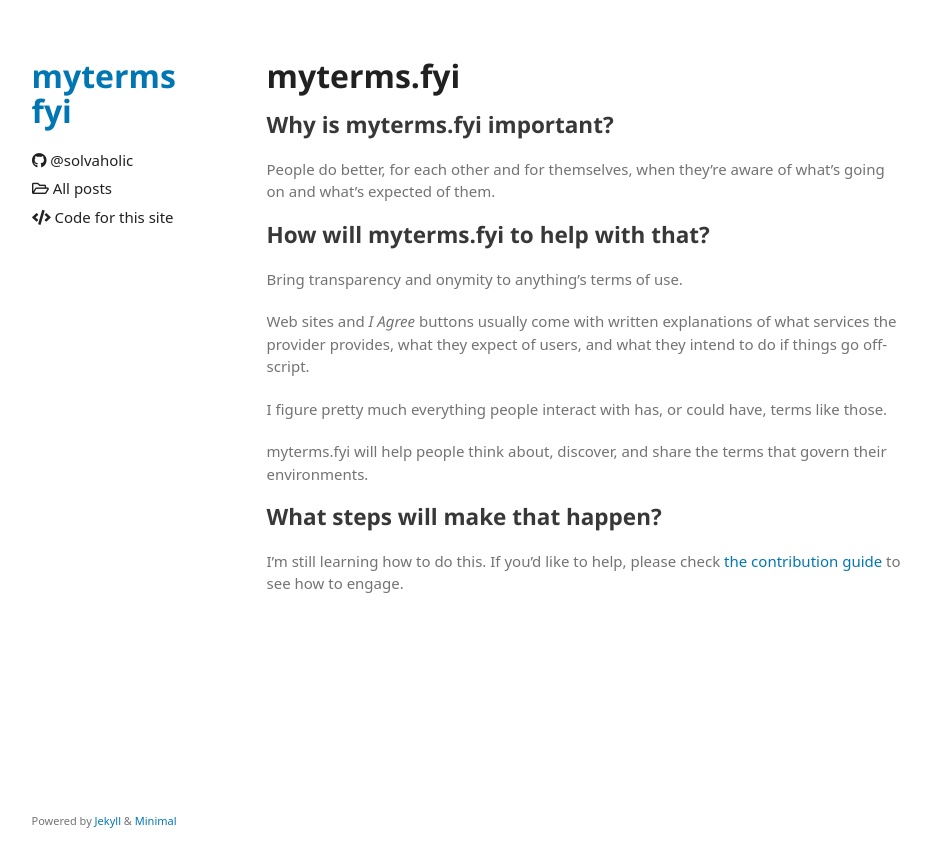
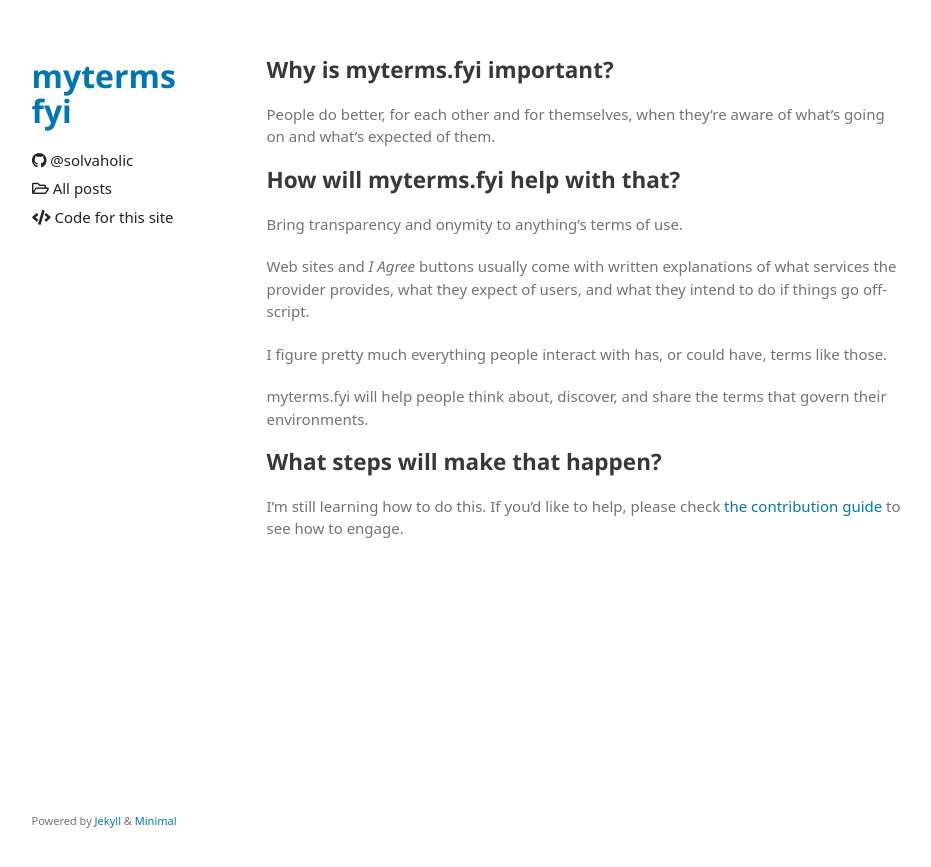
Before and after one commit to solvaholic/myterms.fyi, a Jekyll site: the page built from docs/README.md, in a window 1280 px wide. Shown: the top 867 px of the page, without its empty margins (171-1102 px from the left). Built offline with Jekyll 4.4.1, drawn with Linux system fonts in a browser that asks for light colours; some web fonts are replaced; a script that is not in the unit is left out; the repository's description, which GitHub fills in, is left out.

Commit message:
Hide H1 in rendered README
and hide repo description in _layouts/default.html

```diff
--- a/docs/README.md
+++ b/docs/README.md
@@ -2,15 +2,18 @@
 title: README
 layout: default
 permalink: index.html
+renderh1: false
 ---
 
+{% if page.renderh1 %}
 # myterms.fyi
+{% endif %}
 
 ## Why is myterms.fyi important?
 
 People do better, for each other and for themselves, when they're aware of what's going on and what's expected of them.
 
-## How will myterms.fyi to help with that?
+## How will myterms.fyi help with that?
 
 Bring transparency and onymity to anything's terms of use.
 
--- a/docs/_layouts/default.html
+++ b/docs/_layouts/default.html
@@ -25,7 +25,7 @@
           <!-- <img class="img-circle" rel="prefetch" src={{ "/assets/img/logo.png?v=" | append: site.github.build_revision | relative_url }}> -->
           <h1><a href="{{ "/" | absolute_url }}">{{ site.title | default: site.github.repository_name }}</a></h1>
 
-          <p>{{ site.description | default: site.github.project_tagline }}</p>
+          <!-- <p>{{ site.description | default: site.github.project_tagline }}</p> -->
 
           <!-- {% if site.github.is_project_page %}
           <p class="view"><a href="{{ site.github.repository_url }}">View the Project on GitHub <small>{{ site.github.repository_nwo }}</small></a></p>
```
